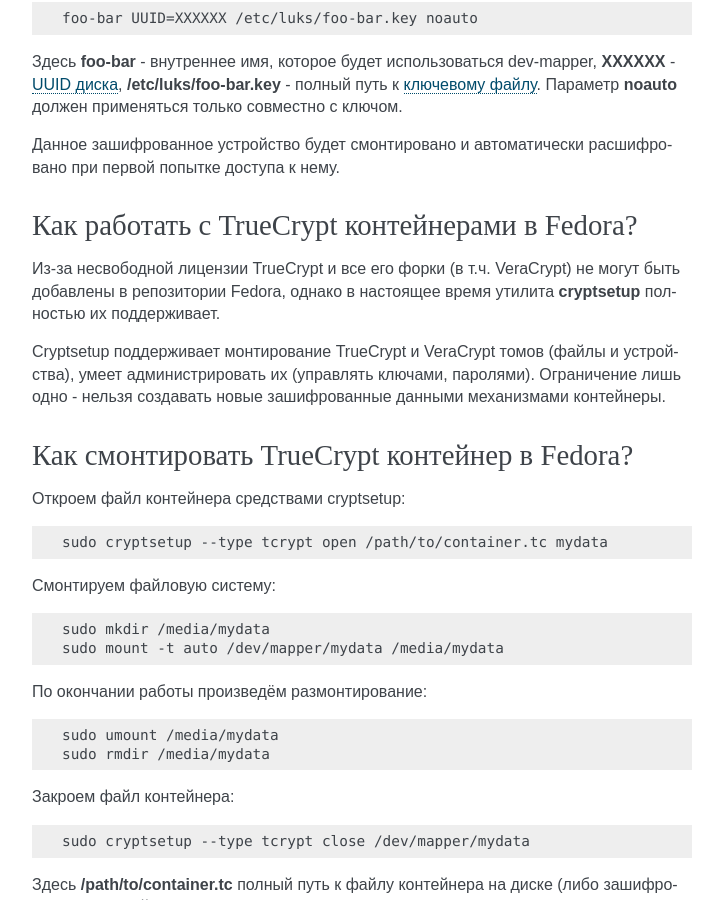
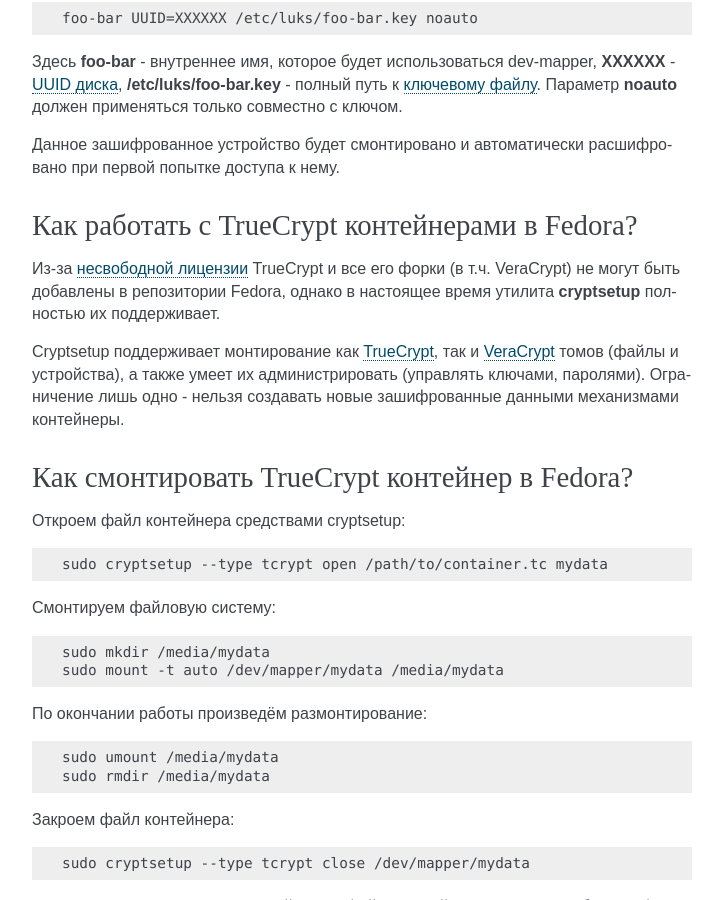
Before and after one commit to RussianFedora/FAQ, a Sphinx documentation site: the page built from source/security.rst, in a window 1280 px wide and 900 px high, scrolled down 23473 px. Shown: the whole window, without its empty margins (388-1111 px from the left). Built offline with Sphinx 7.4.7, drawn with Linux system fonts in a browser that asks for light colours.

Commit message:
Updated TrueCrypt info question. Added internal hyperlinks.

```diff
--- a/source/security.rst
+++ b/source/security.rst
@@ -1350,9 +1350,9 @@
 Как работать с TrueCrypt контейнерами в Fedora?
 ==================================================
 
-Из-за несвободной лицензии TrueCrypt и все его форки (в т.ч. VeraCrypt) не могут быть добавлены в репозитории Fedora, однако в настоящее время утилита **cryptsetup** полностью их поддерживает.
+Из-за :ref:`несвободной лицензии <fedora-licenses>` TrueCrypt и все его форки (в т.ч. VeraCrypt) не могут быть добавлены в репозитории Fedora, однако в настоящее время утилита **cryptsetup** полностью их поддерживает.
 
-Cryptsetup поддерживает монтирование TrueCrypt и VeraCrypt томов (файлы и устройства), умеет администрировать их (управлять ключами, паролями). Ограничение лишь одно - нельзя создавать новые зашифрованные данными механизмами контейнеры.
+Cryptsetup поддерживает монтирование как :ref:`TrueCrypt <truecrypt-mount>`, так и :ref:`VeraCrypt <veracrypt-mount>` томов (файлы и устройства), а также умеет их администрировать (управлять ключами, паролями). Ограничение лишь одно - нельзя создавать новые зашифрованные данными механизмами контейнеры.
 
 .. index:: encryption, cryptsetup, truecrypt, mount
 .. _truecrypt-mount:
```
